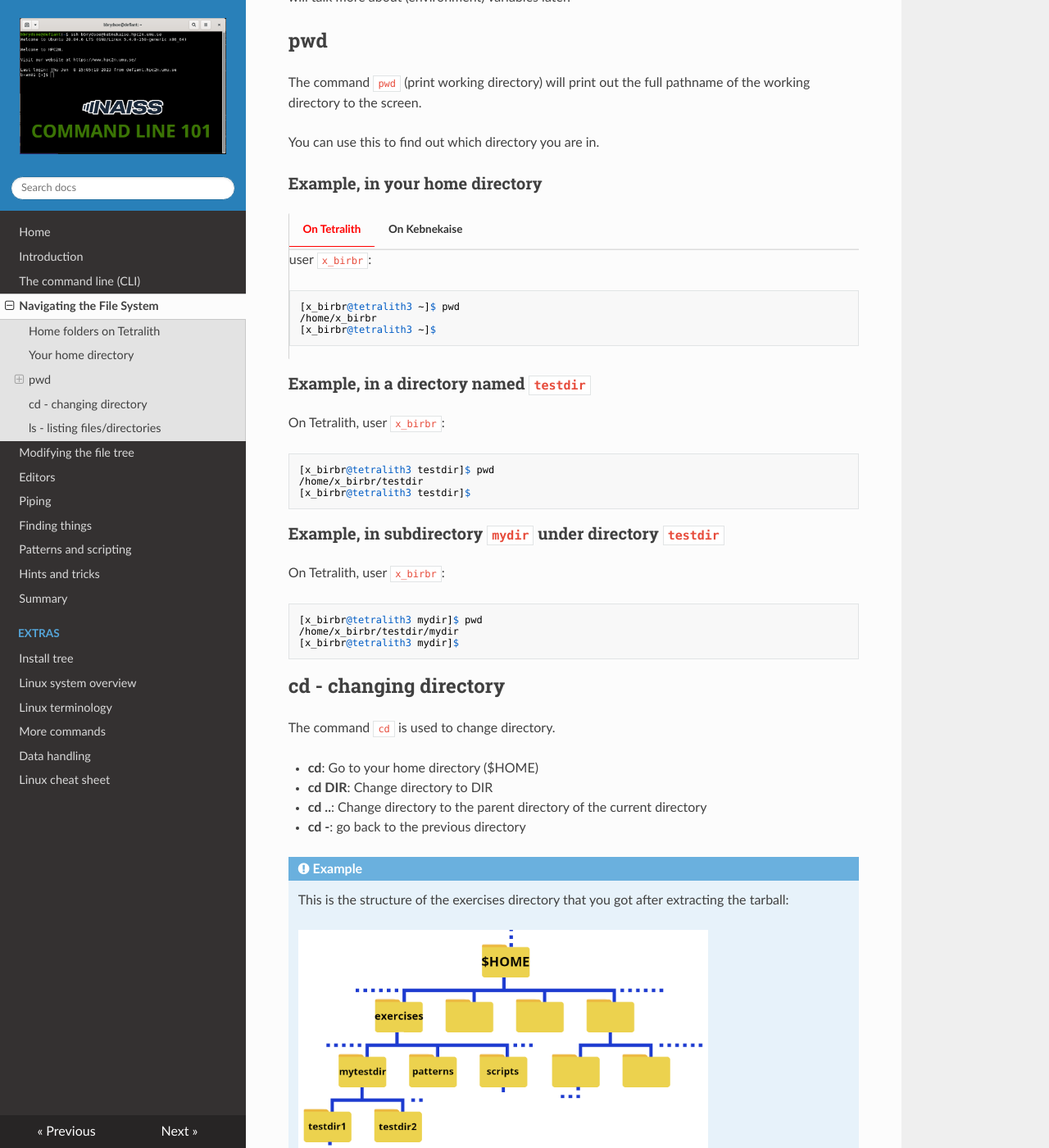
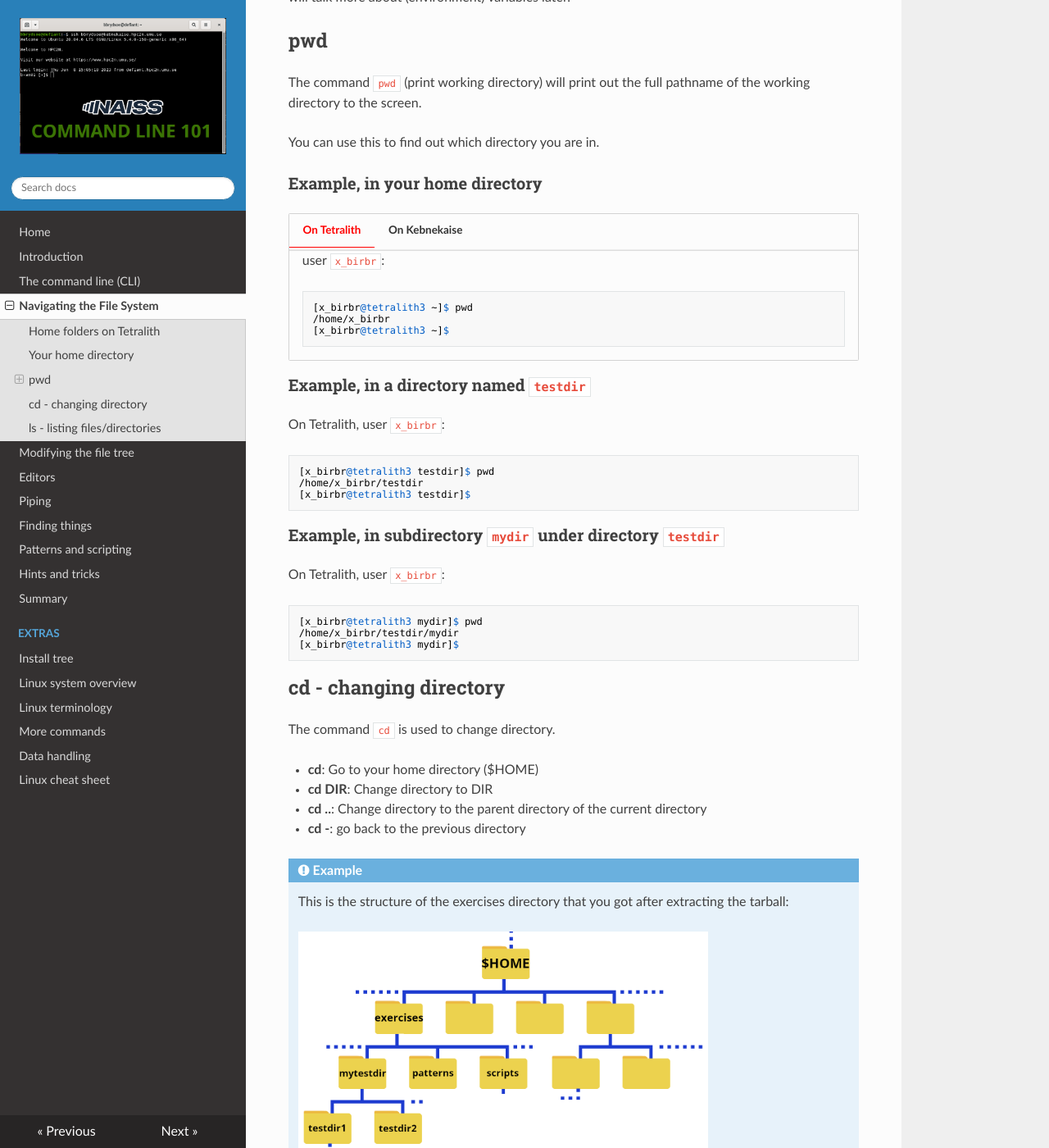
Before and after one commit to hpc2n/linux-command-line-101, an MkDocs documentation site: the page built from docs/filesystem.md, in a window 1280 px wide and 1400 px high, scrolled down 2909 px. Shown: the whole window at 82% size. Built offline with MkDocs 1.6.1, drawn with Linux system fonts in a browser that asks for light colours; nearby versions of some CDN libraries.

Commit message:
Trying to fix the tabbed content

```diff
--- a/docs/css/extra.css
+++ b/docs/css/extra.css
@@ -137,10 +137,13 @@ body {
 }
 
 div.tabbed-set.tabbed-alternate {
-	border-left: 0.5px solid lightgrey;
+	border-left: 0.5px solid lightgray;
+	border-right: 0.5px solid lightgray;
+	border-top: 0.5px solid lightgray;
+	border-bottom: 0.5px solid lightgray;
 }
 
-div.tabbed-content.tabbed-alternate {
+.tabbed-alternate .tabbed-content {
 	padding-left: 1rem;
 	padding-right: 1rem;
 }
```
